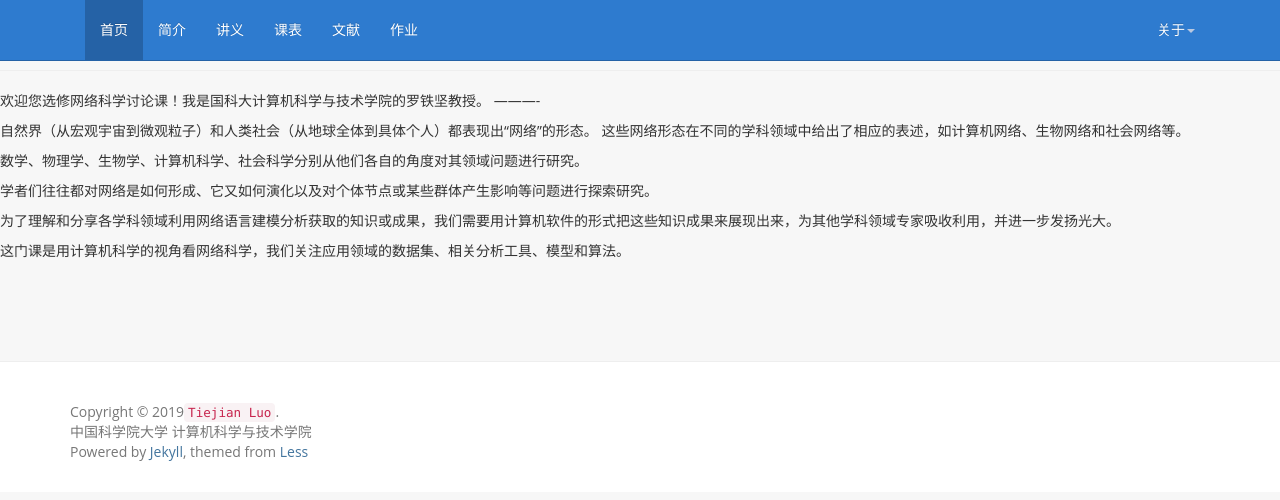
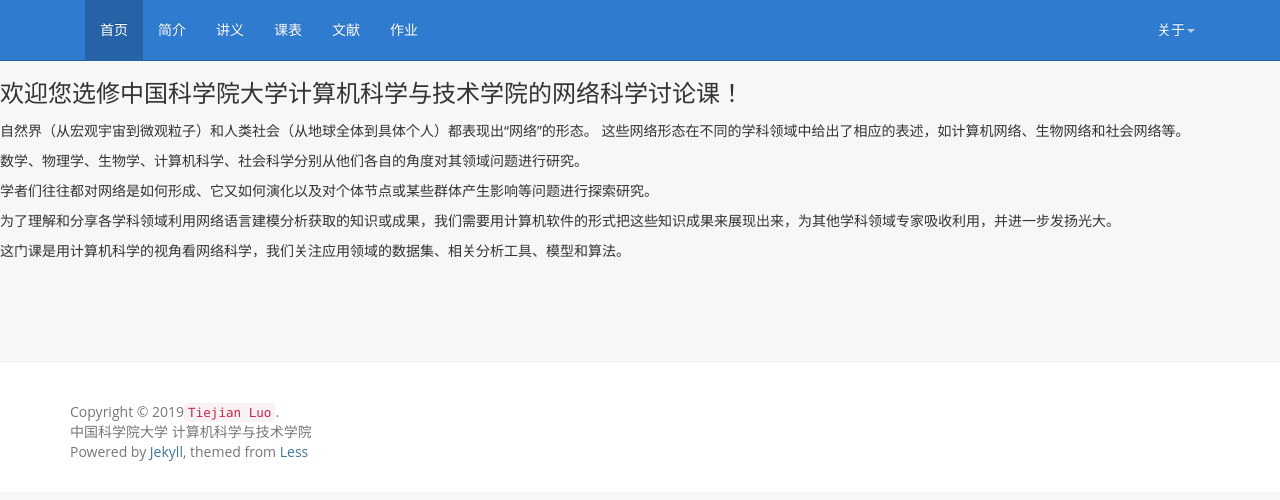
Before and after one commit to tjluo-ucas/ns, a Jekyll site: the page built from index.md, in a window 1280 px wide. Shown: the top 500 px of the page. Built offline with Jekyll 4.4.1, drawn with Linux system fonts in a browser that asks for light colours; our own code applies the rules of GitHub Pages for plain Markdown files; comment, search, counter and statistics services are not loaded.

Commit message:
Update index.md

```diff
--- a/index.md
+++ b/index.md
@@ -1,5 +1,5 @@
-----------
-欢迎您选修网络科学讨论课！我是国科大计算机科学与技术学院的罗铁坚教授。
+
+欢迎您选修中国科学院大学计算机科学与技术学院的网络科学讨论课！
 ----------
 
 自然界（从宏观宇宙到微观粒子）和人类社会（从地球全体到具体个人）都表现出“网络”的形态。
```
